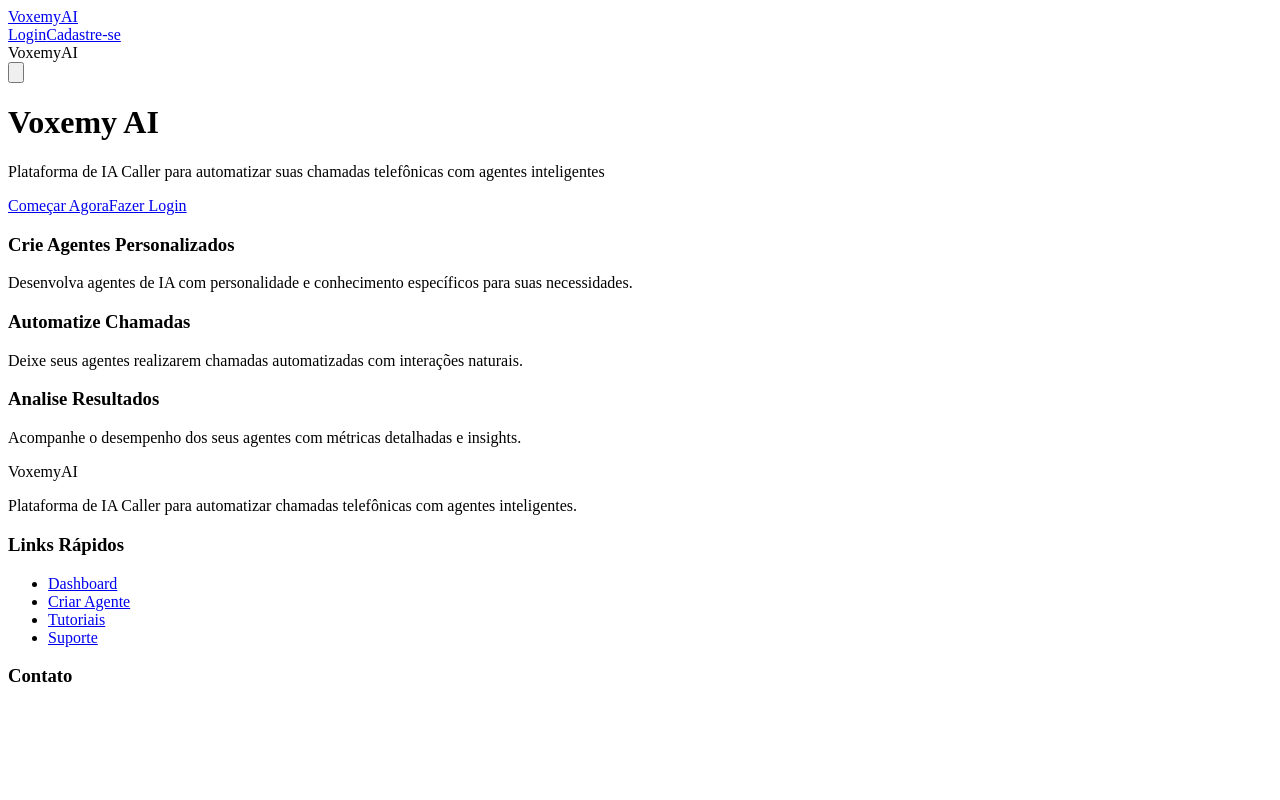
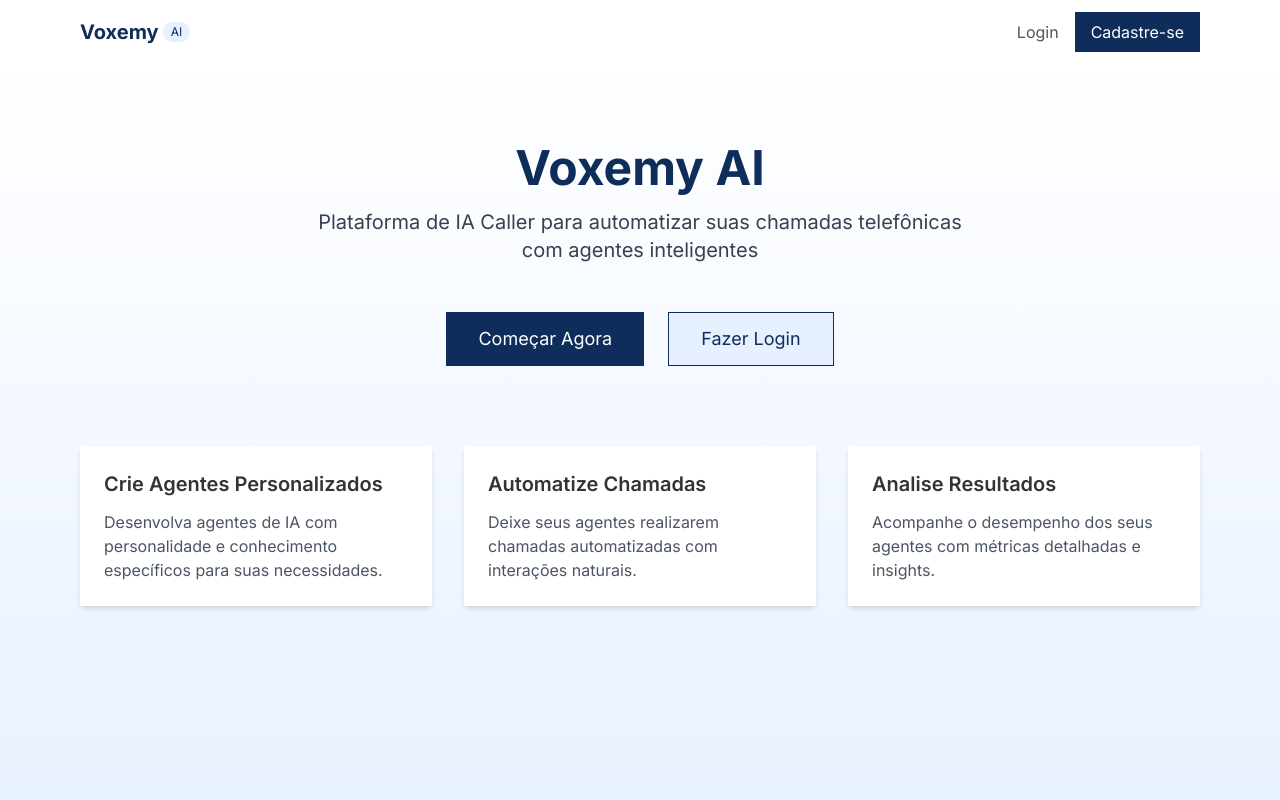
Before and after one commit to hiagoragazini/voxemy, a Next.js app: page / in a window 1280 px wide. Shown: the top 800 px of the page. Built offline with nearby package versions, Linux system fonts and the light colour scheme; no server answers.

Commit message:
fix: corrigir layout.tsx para carregar a página

```diff
--- a/src/app/layout.tsx
+++ b/src/app/layout.tsx
@@ -1,15 +1,19 @@
-'use client';
-
-import { ReactNode } from 'react';
+import './globals.css';
+import { Inter } from 'next/font/google';
 import Navbar from '@/components/Navbar';
 import Footer from '@/components/Footer';
 
-interface LayoutProps {
-  children: ReactNode;
-}
+const inter = Inter({ subsets: ['latin'] });
 
-export default function RootLayout({ children }: LayoutProps) {
+export const metadata = {
+  title: 'Voxemy AI',
+  description: 'Automatize chamadas telefônicas com IA',
+};
+
+export default function RootLayout({ children }: { children: React.ReactNode }) {
   return (
+    <html lang="pt-BR">
+      <body className={inter.className}>
         <div className="flex flex-col min-h-screen">
           <Navbar />
           <main className="flex-grow">
@@ -17,5 +21,7 @@ export default function RootLayout({ children }: LayoutProps) {
           </main>
           <Footer />
         </div>
+      </body>
+    </html>
   );
 }
```
Lines whose indentation alone changed are shown as unchanged.
